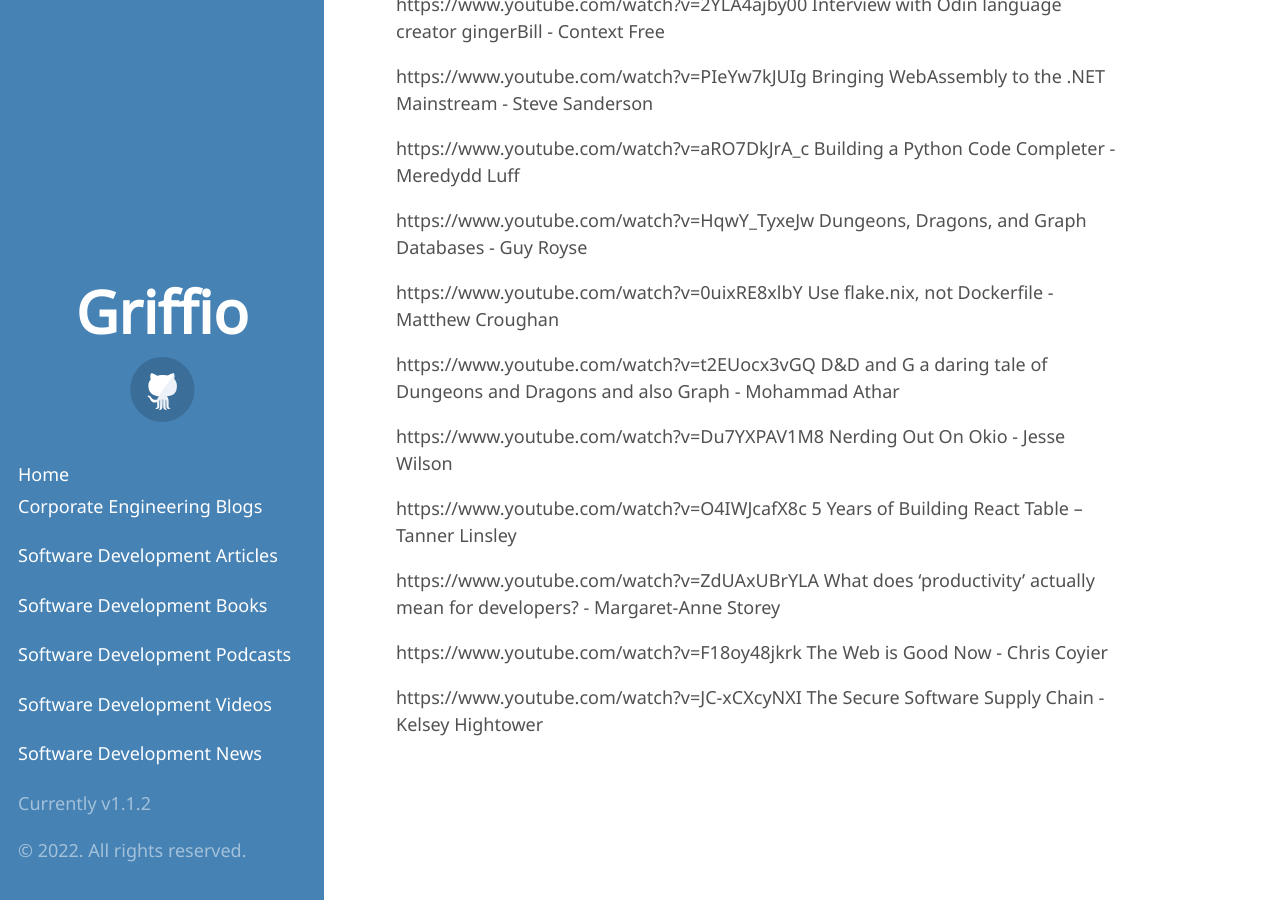
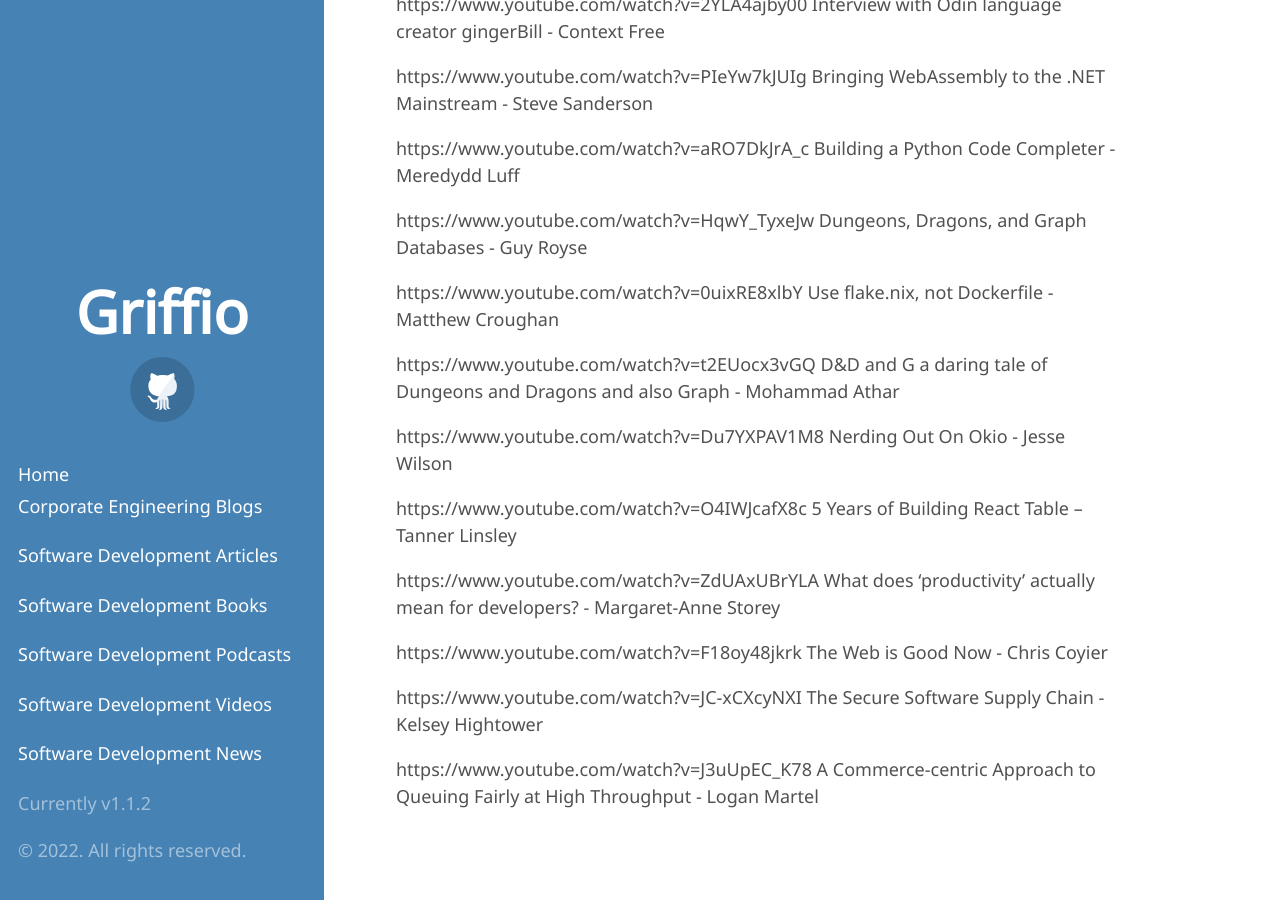
Before and after one commit to griffio/griffio.github.io, a Jekyll site: the page built from tech_talks_highlighted_2022.md, in a window 1280 px wide and 900 px high, scrolled down 1134 px. Built offline with Jekyll 4.4.1, drawn with Linux system fonts in a browser that asks for light colours; some web fonts are replaced; our own code applies the rules of GitHub Pages for plain Markdown files.

Commit message:
A Commerce-centric Approach to Queuing Fairly at High Throughput

```diff
--- a/tech_talks_highlighted_2022.md
+++ b/tech_talks_highlighted_2022.md
@@ -49,3 +49,5 @@
 https://www.youtube.com/watch?v=F18oy48jkrk The Web is Good Now - Chris Coyier
 
 https://www.youtube.com/watch?v=JC-xCXcyNXI The Secure Software Supply Chain - Kelsey Hightower
+
+https://www.youtube.com/watch?v=J3uUpEC_K78 A Commerce-centric Approach to Queuing Fairly at High Throughput - Logan Martel
```
